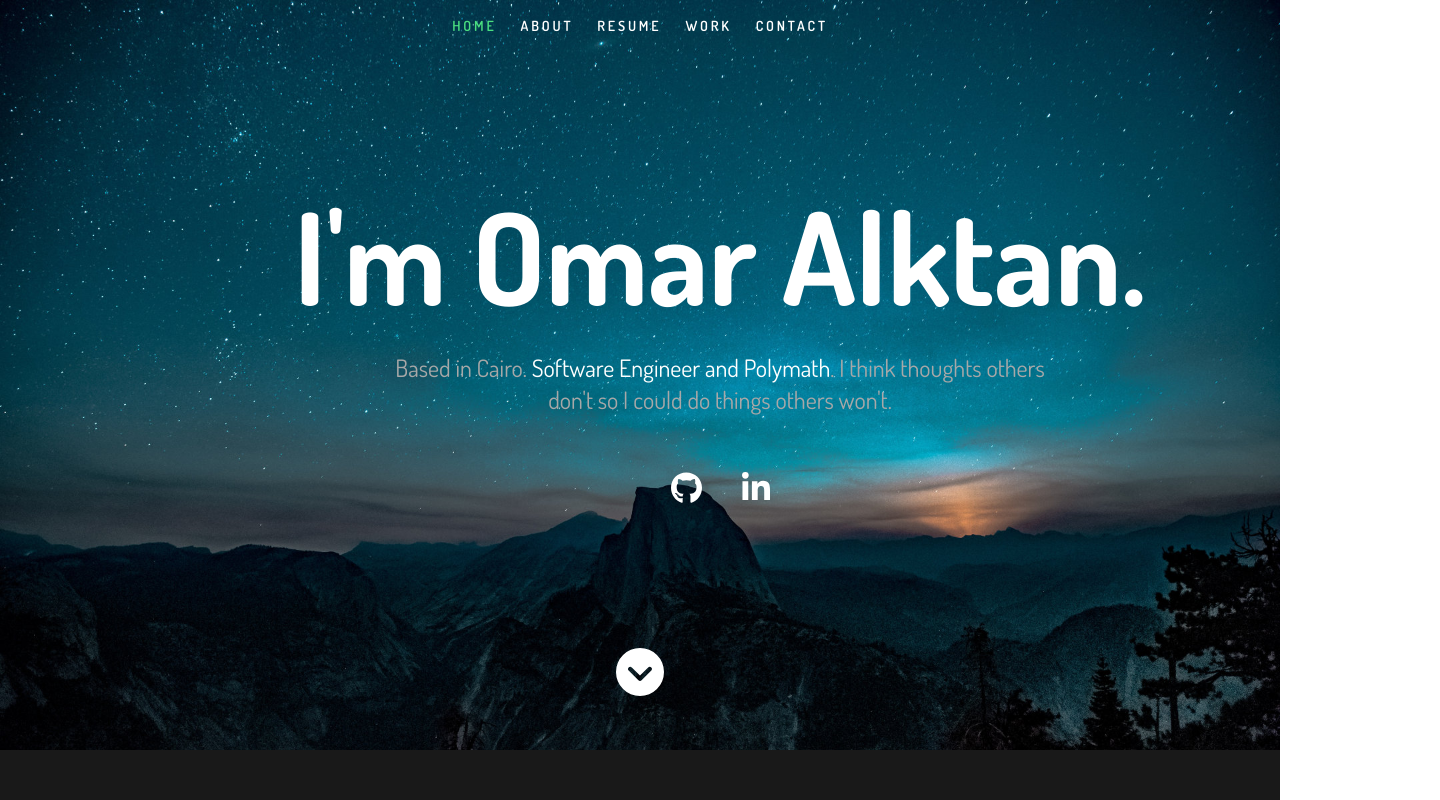
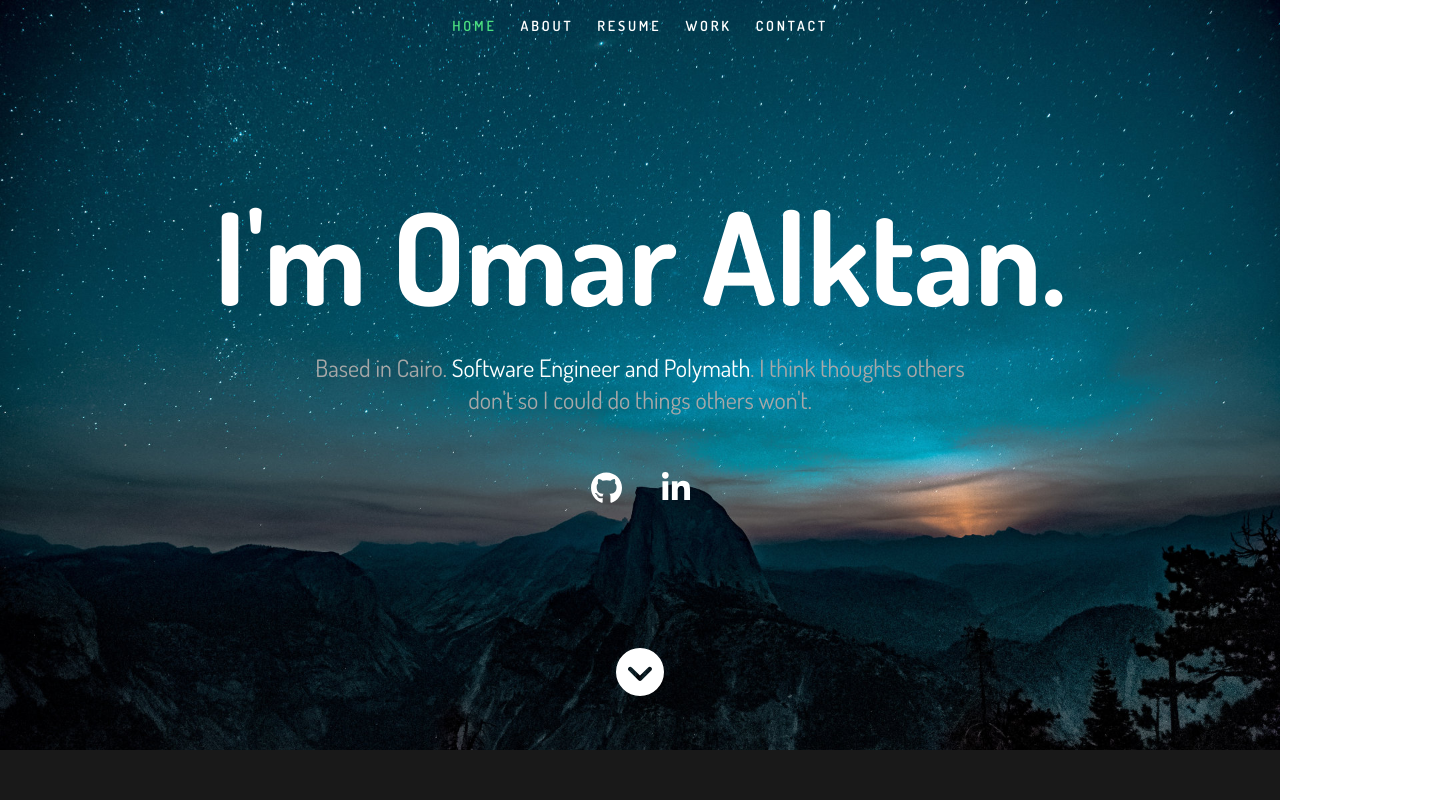
Before and after one commit to OmarAlkttan/OmarAlkttan.github.io, a Next.js app: page / in a window 1280 px wide. Shown: the top 800 px of the page, 1440 px wide, since content can reach past the window. Built offline with nearby package versions, Linux system fonts and the light colour scheme.

Commit message:
full responsive page

```diff
--- a/pages/index.jsx
+++ b/pages/index.jsx
@@ -155,7 +155,7 @@ export default function Home() {
           </nav>
         </div>
         <div id="header-content" className='lg:pt-[15%] sm:pt-[30%] pt-[40%] z-1'>
-          <div className='w-[28rem] sm:w-[30rem] md:w-[40rem] lg:w-[90rem] mx-auto'>
+          <div className='w-[28rem] sm:w-[30rem] md:w-[40rem] lg:w-[60rem] mx-auto'>
             <ResponsiveHeader />
             <div className='max-w-2xl m-auto'>
               <h3 className='text-center pt-8 text-lg md:text-2xl font-thinner text-[#a8a8a8] w-120 '>
@@ -264,7 +264,7 @@ export default function Home() {
               </div>
             </div>
             <hr className='my-10'/>
-            <div className='md:flex space-y-10 md:w-[45rem] md:space-y-0 gap-6'>
+            <div className='md:flex space-y-10 md:w-[45rem] md:space-y-0 gap-6 lg:w-[60rem]'>
               <h2 className='md:basis-1/4 md:text-start sm:text-2xl text-xl tracking-wider font-semibold underline underline-offset-[0.8rem] decoration-[#11abb0] uppercase'>Skils</h2>
               <div className='basis-3/4 md:text-start'>
                 <p className='text-[#838c95] text-lg mb-6'>
```
